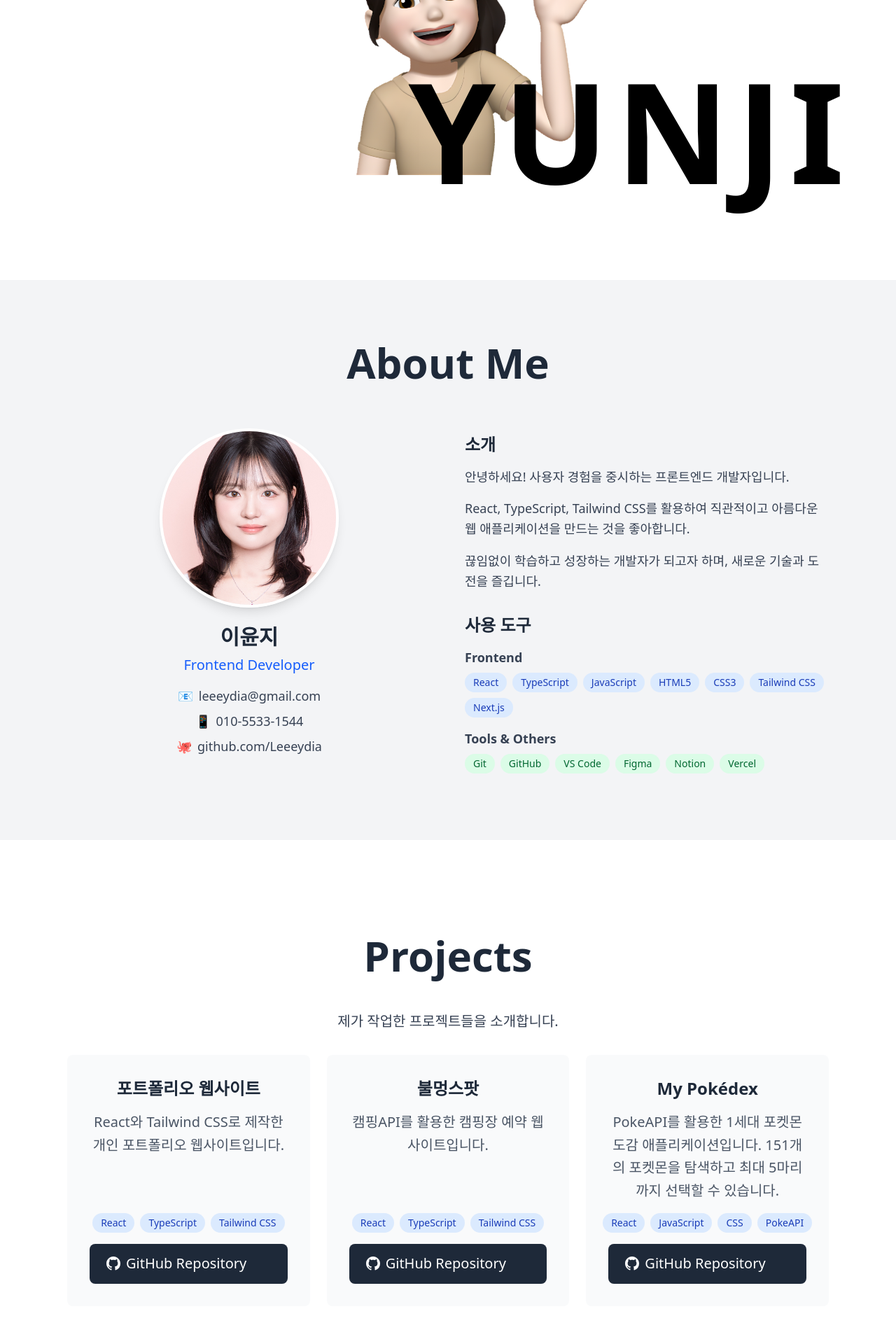
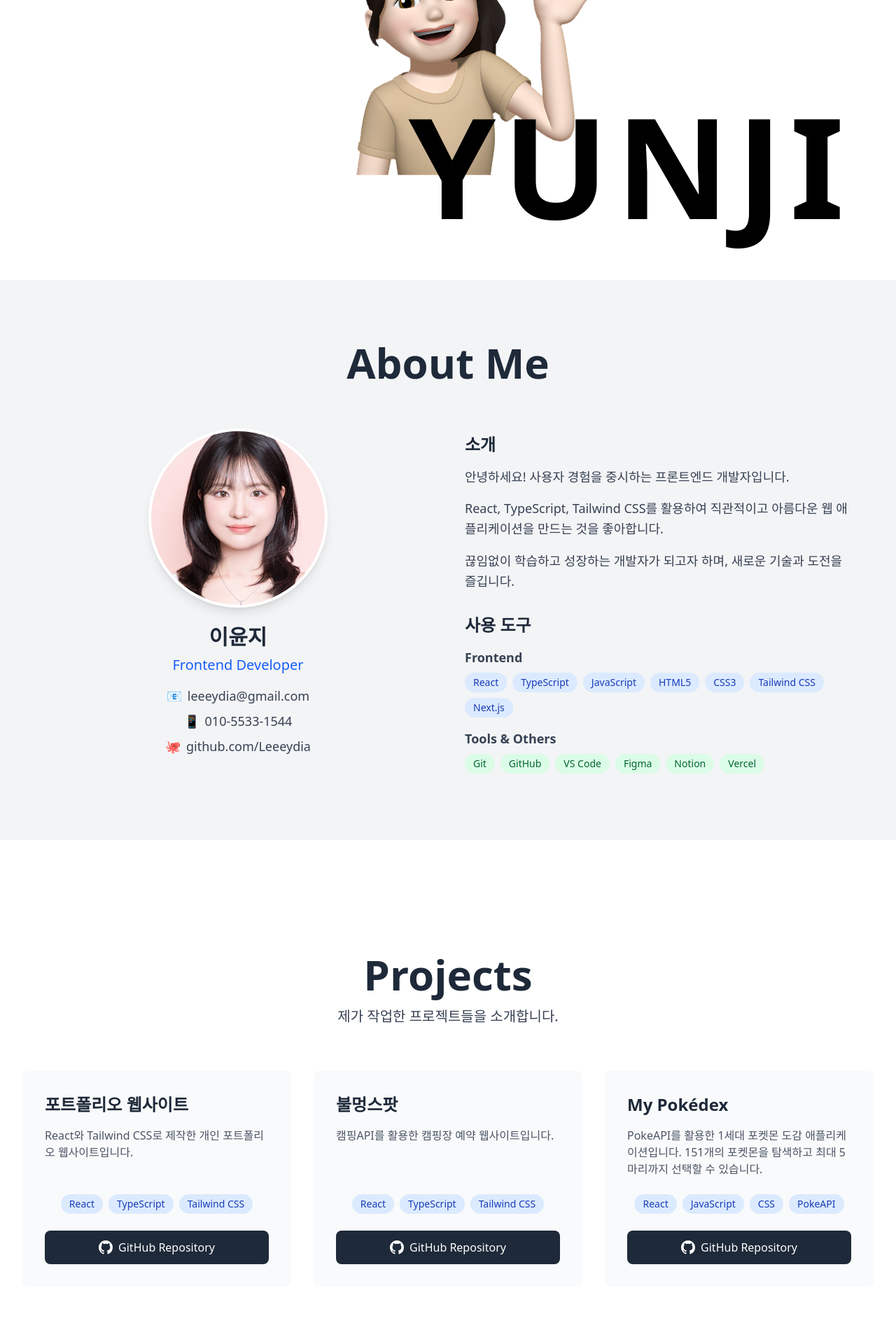
Before and after one commit to Leeeydia/yunji-portfolio, a React (Vite) app: page / in a window 1280 px wide. Shown: the part 400-2320 px from the top of the page at 70% size. Built offline with nearby package versions, Linux system fonts and the light colour scheme.

Commit message:
fix: 반응형 수정

```diff
--- a/src/components/Intro.tsx
+++ b/src/components/Intro.tsx
@@ -20,50 +20,49 @@ export default function Intro() {
   return (
     <section
       id="intro"
-      className="h-screen bg-white relative flex items-center justify-center pt-16"
+      className="h-screen bg-white relative flex items-center justify-center pt-16 px-4 sm:px-6 lg:px-8"
     >
       {/* LEE 텍스트 - 왼쪽 상단, 스크롤 시 왼쪽으로 이동 */}
       <div
-        className="absolute top-16 left-16 transition-transform duration-300"
+        className="absolute top-8 sm:top-12 lg:top-16 left-4 sm:left-8 lg:left-16 transition-transform duration-300"
         style={{
           transform: `translateX(-${leeTransform}px)`,
         }}
       >
-        <h1 className="text-[230px] font-black text-black pl-20 tracking-wider font-montserrat">
+        <h1 className="text-6xl sm:text-8xl md:text-9xl lg:text-[180px] xl:text-[230px] font-black text-black tracking-wider font-montserrat">
           LEE
         </h1>
       </div>
 
       {/* YUNJI 텍스트 - 오른쪽 하단, 스크롤 시 오른쪽으로 이동 */}
       <div
-        className="absolute bottom-16 right-16 transition-transform duration-300 z-20"
+        className="absolute bottom-8 sm:bottom-12 lg:bottom-16 right-4 sm:right-8 lg:right-16 transition-transform duration-300 z-20"
         style={{
           transform: `translateX(${yunjiTransform}px)`,
         }}
       >
-        <h1 className="text-[200px] font-black text-black tracking-wider font-montserrat">
+        <h1 className="text-5xl sm:text-7xl md:text-8xl lg:text-[160px] xl:text-[200px] font-black text-black tracking-wider font-montserrat">
           YUNJI
         </h1>
       </div>
 
       {/* Front-End Developer 텍스트 - 오른쪽 상단 (헤더 아래) */}
       <div
-        className="absolute top-24 right-8 transition-transform duration-300 z-20"
+        className="absolute top-16 sm:top-20 lg:top-24 right-4 sm:right-6 lg:right-8 transition-transform duration-300 z-20"
         style={{}}
       >
-        <h1 className="text-[60px] font-semibold text-gray-400 tracking-wider text-right font-poppins">
-          Front-End
-          <br />
-          Developer
+        <h1 className="text-lg sm:text-2xl md:text-3xl lg:text-4xl xl:text-[60px] font-semibold text-gray-400 tracking-wider text-right font-poppins leading-tight">
+          <span className="block">Front-End</span>
+          <span className="block">Developer</span>
         </h1>
       </div>
 
       {/* 캐릭터 이미지 - 중앙 */}
-      <div className="z-10">
+      <div className="z-10 flex items-center justify-center">
         <img
           src={characterImage}
           alt="Character"
-          className="w-[500px] h-[500px] object-contain"
+          className="w-60 h-60 sm:w-80 sm:h-80 md:w-96 md:h-96 lg:w-[450px] lg:h-[450px] xl:w-[500px] xl:h-[500px] object-contain"
         />
       </div>
     </section>
--- a/src/components/SectionAbout.tsx
+++ b/src/components/SectionAbout.tsx
@@ -4,30 +4,34 @@ export default function SectionAbout() {
   return (
     <section
       id="about"
-      className="min-h-screen bg-gray-100 flex items-center justify-center py-16"
+      className="min-h-screen bg-gray-100 flex items-center justify-center py-16 px-4 sm:px-6 lg:px-8"
     >
-      <div className="max-w-6xl mx-auto px-8">
-        <h2 className="text-6xl font-bold mb-16 text-gray-800 text-center">
+      <div className="max-w-6xl mx-auto w-full">
+        <h2 className="text-3xl sm:text-4xl md:text-5xl lg:text-6xl font-bold mb-12 lg:mb-16 text-gray-800 text-center">
           About Me
         </h2>
 
-        <div className="grid md:grid-cols-2 gap-12 items-center">
+        <div className="grid grid-cols-1 lg:grid-cols-2 gap-8 lg:gap-12 items-center">
           {/* 왼쪽: 프로필 사진 및 기본 정보 */}
           <div className="text-center">
-            <div className="mb-8">
+            <div className="mb-6 lg:mb-8">
               <img
                 src={profileImg}
                 alt="이윤지 프로필 사진"
-                className="w-64 h-64 rounded-full mx-auto mb-6 object-cover border-4 border-white shadow-lg"
+                className="w-48 h-48 sm:w-56 sm:h-56 md:w-64 md:h-64 rounded-full mx-auto mb-4 lg:mb-6 object-cover border-4 border-white shadow-lg"
               />
-              <h3 className="text-3xl font-bold text-gray-800 mb-2">이윤지</h3>
-              <p className="text-xl text-blue-600 mb-4">Frontend Developer</p>
-              <div className="space-y-2 text-lg text-gray-700">
-                <p className="flex items-center justify-center gap-2">
+              <h3 className="text-2xl sm:text-3xl font-bold text-gray-800 mb-2">
+                이윤지
+              </h3>
+              <p className="text-lg sm:text-xl text-blue-600 mb-4">
+                Frontend Developer
+              </p>
+              <div className="space-y-2 text-base sm:text-lg text-gray-700">
+                <p className="flex items-center justify-center gap-2 flex-wrap">
                   <span>📧</span>
                   <a
                     href="mailto:leeeydia@gmail.com"
-                    className="hover:text-blue-600 transition"
+                    className="hover:text-blue-600 transition break-all sm:break-normal"
                   >
                     leeeydia@gmail.com
                   </a>
@@ -41,13 +45,13 @@ export default function SectionAbout() {
                     010-5533-1544
                   </a>
                 </p>
-                <p className="flex items-center justify-center gap-2">
+                <p className="flex items-center justify-center gap-2 flex-wrap">
                   <span>🐙</span>
                   <a
                     href="https://github.com/Leeeydia"
                     target="_blank"
                     rel="noopener noreferrer"
-                    className="hover:text-blue-600 transition"
+                    className="hover:text-blue-600 transition break-all sm:break-normal"
                   >
                     github.com/Leeeydia
                   </a>
@@ -57,10 +61,12 @@ export default function SectionAbout() {
           </div>
 
           {/* 오른쪽: 소개 및 사용 도구 */}
-          <div className="space-y-8">
+          <div className="space-y-6 lg:space-y-8">
             <div>
-              <h4 className="text-2xl font-bold text-gray-800 mb-4">소개</h4>
-              <div className="text-lg text-gray-700 leading-relaxed space-y-4">
+              <h4 className="text-xl sm:text-2xl font-bold text-gray-800 mb-3 lg:mb-4">
+                소개
+              </h4>
+              <div className="text-base sm:text-lg text-gray-700 leading-relaxed space-y-3 lg:space-y-4">
                 <p>
                   안녕하세요! 사용자 경험을 중시하는 프론트엔드 개발자입니다.
                 </p>
@@ -76,12 +82,12 @@ export default function SectionAbout() {
             </div>
 
             <div>
-              <h4 className="text-2xl font-bold text-gray-800 mb-4">
+              <h4 className="text-xl sm:text-2xl font-bold text-gray-800 mb-3 lg:mb-4">
                 사용 도구
               </h4>
               <div className="space-y-4">
                 <div>
-                  <h5 className="text-lg font-semibold text-gray-700 mb-2">
+                  <h5 className="text-base sm:text-lg font-semibold text-gray-700 mb-2">
                     Frontend
                   </h5>
                   <div className="flex flex-wrap gap-2">
@@ -96,7 +102,7 @@ export default function SectionAbout() {
                     ].map((tool) => (
                       <span
                         key={tool}
-                        className="bg-blue-100 text-blue-800 px-3 py-1 rounded-full text-sm"
+                        className="bg-blue-100 text-blue-800 px-2 py-1 sm:px-3 sm:py-1 rounded-full text-xs sm:text-sm"
                       >
                         {tool}
                       </span>
@@ -105,7 +111,7 @@ export default function SectionAbout() {
                 </div>
 
                 <div className="w-full min-w-0">
-                  <h5 className="text-lg font-semibold text-gray-700 mb-2">
+                  <h5 className="text-base sm:text-lg font-semibold text-gray-700 mb-2">
                     Tools & Others
                   </h5>
                   <div className="flex flex-wrap gap-2">
@@ -119,7 +125,7 @@ export default function SectionAbout() {
                     ].map((tool) => (
                       <span
                         key={tool}
-                        className="bg-green-100 text-green-800 px-3 py-1 rounded-full text-sm break-words"
+                        className="bg-green-100 text-green-800 px-2 py-1 sm:px-3 sm:py-1 rounded-full text-xs sm:text-sm break-words"
                       >
                         {tool}
                       </span>
--- a/src/components/SectionProjects.tsx
+++ b/src/components/SectionProjects.tsx
@@ -2,28 +2,35 @@ export default function SectionProjects() {
   return (
     <section
       id="projects"
-      className="h-screen bg-white flex items-center justify-center"
+      className="min-h-screen bg-white flex items-center justify-center py-16 px-4 sm:px-6 lg:px-8"
     >
-      <div className="max-w-6xl mx-auto px-8 text-center">
-        <h2 className="text-6xl font-bold mb-12 text-gray-800">Projects</h2>
-        <div className="text-xl text-gray-700 leading-relaxed">
-          <p className="mb-8">제가 작업한 프로젝트들을 소개합니다.</p>
-          <div className="grid md:grid-cols-3 lg:grid-cols-3 gap-6">
-            <div className="bg-gray-50 p-8 rounded-lg flex flex-col h-full">
-              <h3 className="text-2xl font-bold mb-4 text-gray-800">
+      <div className="max-w-7xl mx-auto w-full">
+        <div className="text-center mb-12 lg:mb-16">
+          <h2 className="text-3xl sm:text-4xl md:text-5xl lg:text-6xl font-bold text-gray-800 mb-4">
+            Projects
+          </h2>
+          <p className="text-lg sm:text-xl text-gray-700 max-w-2xl mx-auto">
+            제가 작업한 프로젝트들을 소개합니다.
+          </p>
+        </div>
+
+        <div className="grid grid-cols-1 md:grid-cols-2 xl:grid-cols-3 gap-6 lg:gap-8">
+          {/* 포트폴리오 웹사이트 */}
+          <div className="bg-gray-50 p-6 sm:p-8 rounded-lg flex flex-col h-full hover:shadow-lg transition-shadow duration-300">
+            <h3 className="text-xl sm:text-2xl font-bold mb-4 text-gray-800">
               포트폴리오 웹사이트
             </h3>
-              <p className="text-gray-600 mb-4 flex-grow">
+            <p className="text-gray-600 mb-6 flex-grow text-sm sm:text-base">
               React와 Tailwind CSS로 제작한 개인 포트폴리오 웹사이트입니다.
             </p>
-              <div className="flex gap-2 justify-center mb-4">
-                <span className="bg-blue-100 text-blue-800 px-3 py-1 rounded-full text-sm">
+            <div className="flex flex-wrap gap-2 justify-center mb-6">
+              <span className="bg-blue-100 text-blue-800 px-2 py-1 sm:px-3 sm:py-1 rounded-full text-xs sm:text-sm">
                 React
               </span>
-                <span className="bg-blue-100 text-blue-800 px-3 py-1 rounded-full text-sm">
+              <span className="bg-blue-100 text-blue-800 px-2 py-1 sm:px-3 sm:py-1 rounded-full text-xs sm:text-sm">
                 TypeScript
               </span>
-                <span className="bg-blue-100 text-blue-800 px-3 py-1 rounded-full text-sm">
+              <span className="bg-blue-100 text-blue-800 px-2 py-1 sm:px-3 sm:py-1 rounded-full text-xs sm:text-sm">
                 Tailwind CSS
               </span>
             </div>
@@ -31,33 +38,36 @@ export default function SectionProjects() {
               href="https://github.com/Leeeydia/yunji-portfolio"
               target="_blank"
               rel="noopener noreferrer"
-                className="inline-flex items-center gap-2 bg-gray-800 text-white px-6 py-3 rounded-lg hover:bg-gray-700 transition"
+              className="inline-flex items-center justify-center gap-2 bg-gray-800 text-white px-4 py-2 sm:px-6 sm:py-3 rounded-lg hover:bg-gray-700 transition text-sm sm:text-base"
             >
               <svg
-                  className="w-5 h-5"
+                className="w-4 h-4 sm:w-5 sm:h-5"
                 fill="currentColor"
                 viewBox="0 0 24 24"
               >
                 <path d="M12 0C5.37 0 0 5.37 0 12c0 5.31 3.435 9.795 8.205 11.385.6.105.825-.255.825-.57 0-.285-.015-1.23-.015-2.235-3.015.555-3.795-.735-4.035-1.41-.135-.345-.72-1.41-1.23-1.695-.42-.225-1.02-.78-.015-.795.945-.015 1.62.87 1.845 1.23 1.08 1.815 2.805 1.305 3.495.99.105-.78.42-1.305.765-1.605-2.67-.3-5.46-1.335-5.46-5.925 0-1.305.465-2.385 1.23-3.225-.12-.3-.54-1.53.12-3.18 0 0 1.005-.315 3.3 1.23.96-.27 1.98-.405 3-.405s2.04.135 3 .405c2.295-1.56 3.3-1.23 3.3-1.23.66 1.65.24 2.88.12 3.18.765.84 1.23 1.905 1.23 3.225 0 4.605-2.805 5.625-5.475 5.925.435.375.81 1.095.81 2.22 0 1.605-.015 2.895-.015 3.3 0 .315.225.69.825.57A12.02 12.02 0 0024 12c0-6.63-5.37-12-12-12z" />
               </svg>
-                GitHub Repository
+              <span className="hidden sm:inline">GitHub Repository</span>
+              <span className="sm:hidden">GitHub</span>
             </a>
           </div>
-            <div className="bg-gray-50 p-8 rounded-lg flex flex-col h-full">
-              <h3 className="text-2xl font-bold mb-4 text-gray-800">
+
+          {/* 불멍스팟 */}
+          <div className="bg-gray-50 p-6 sm:p-8 rounded-lg flex flex-col h-full hover:shadow-lg transition-shadow duration-300">
+            <h3 className="text-xl sm:text-2xl font-bold mb-4 text-gray-800">
               불멍스팟
             </h3>
-              <p className="text-gray-600 mb-4 flex-grow">
+            <p className="text-gray-600 mb-6 flex-grow text-sm sm:text-base">
               캠핑API를 활용한 캠핑장 예약 웹사이트입니다.
             </p>
-              <div className="flex gap-2 justify-center mb-4">
-                <span className="bg-blue-100 text-blue-800 px-3 py-1 rounded-full text-sm">
+            <div className="flex flex-wrap gap-2 justify-center mb-6">
+              <span className="bg-blue-100 text-blue-800 px-2 py-1 sm:px-3 sm:py-1 rounded-full text-xs sm:text-sm">
                 React
               </span>
-                <span className="bg-blue-100 text-blue-800 px-3 py-1 rounded-full text-sm">
+              <span className="bg-blue-100 text-blue-800 px-2 py-1 sm:px-3 sm:py-1 rounded-full text-xs sm:text-sm">
                 TypeScript
               </span>
-                <span className="bg-blue-100 text-blue-800 px-3 py-1 rounded-full text-sm">
+              <span className="bg-blue-100 text-blue-800 px-2 py-1 sm:px-3 sm:py-1 rounded-full text-xs sm:text-sm">
                 Tailwind CSS
               </span>
             </div>
@@ -65,37 +75,40 @@ export default function SectionProjects() {
               href="https://github.com/Leeeydia/fire-spot"
               target="_blank"
               rel="noopener noreferrer"
-                className="inline-flex items-center gap-2 bg-gray-800 text-white px-6 py-3 rounded-lg hover:bg-gray-700 transition"
+              className="inline-flex items-center justify-center gap-2 bg-gray-800 text-white px-4 py-2 sm:px-6 sm:py-3 rounded-lg hover:bg-gray-700 transition text-sm sm:text-base"
             >
               <svg
-                  className="w-5 h-5"
+                className="w-4 h-4 sm:w-5 sm:h-5"
                 fill="currentColor"
                 viewBox="0 0 24 24"
               >
                 <path d="M12 0C5.37 0 0 5.37 0 12c0 5.31 3.435 9.795 8.205 11.385.6.105.825-.255.825-.57 0-.285-.015-1.23-.015-2.235-3.015.555-3.795-.735-4.035-1.41-.135-.345-.72-1.41-1.23-1.695-.42-.225-1.02-.78-.015-.795.945-.015 1.62.87 1.845 1.23 1.08 1.815 2.805 1.305 3.495.99.105-.78.42-1.305.765-1.605-2.67-.3-5.46-1.335-5.46-5.925 0-1.305.465-2.385 1.23-3.225-.12-.3-.54-1.53.12-3.18 0 0 1.005-.315 3.3 1.23.96-.27 1.98-.405 3-.405s2.04.135 3 .405c2.295-1.56 3.3-1.23 3.3-1.23.66 1.65.24 2.88.12 3.18.765.84 1.23 1.905 1.23 3.225 0 4.605-2.805 5.625-5.475 5.925.435.375.81 1.095.81 2.22 0 1.605-.015 2.895-.015 3.3 0 .315.225.69.825.57A12.02 12.02 0 0024 12c0-6.63-5.37-12-12-12z" />
               </svg>
-                GitHub Repository
+              <span className="hidden sm:inline">GitHub Repository</span>
+              <span className="sm:hidden">GitHub</span>
             </a>
           </div>
-            <div className="bg-gray-50 p-8 rounded-lg flex flex-col h-full">
-              <h3 className="text-2xl font-bold mb-4 text-gray-800">
+
+          {/* My Pokédex */}
+          <div className="bg-gray-50 p-6 sm:p-8 rounded-lg flex flex-col h-full hover:shadow-lg transition-shadow duration-300 md:col-span-2 xl:col-span-1">
+            <h3 className="text-xl sm:text-2xl font-bold mb-4 text-gray-800">
               My Pokédex
             </h3>
-              <p className="text-gray-600 mb-4 flex-grow">
+            <p className="text-gray-600 mb-6 flex-grow text-sm sm:text-base">
               PokeAPI를 활용한 1세대 포켓몬 도감 애플리케이션입니다. 151개의
               포켓몬을 탐색하고 최대 5마리까지 선택할 수 있습니다.
             </p>
-              <div className="flex gap-2 justify-center mb-4">
-                <span className="bg-blue-100 text-blue-800 px-3 py-1 rounded-full text-sm">
+            <div className="flex flex-wrap gap-2 justify-center mb-6">
+              <span className="bg-blue-100 text-blue-800 px-2 py-1 sm:px-3 sm:py-1 rounded-full text-xs sm:text-sm">
                 React
               </span>
-                <span className="bg-blue-100 text-blue-800 px-3 py-1 rounded-full text-sm">
+              <span className="bg-blue-100 text-blue-800 px-2 py-1 sm:px-3 sm:py-1 rounded-full text-xs sm:text-sm">
                 JavaScript
               </span>
-                <span className="bg-blue-100 text-blue-800 px-3 py-1 rounded-full text-sm">
+              <span className="bg-blue-100 text-blue-800 px-2 py-1 sm:px-3 sm:py-1 rounded-full text-xs sm:text-sm">
                 CSS
               </span>
-                <span className="bg-blue-100 text-blue-800 px-3 py-1 rounded-full text-sm">
+              <span className="bg-blue-100 text-blue-800 px-2 py-1 sm:px-3 sm:py-1 rounded-full text-xs sm:text-sm">
                 PokeAPI
               </span>
             </div>
@@ -103,18 +116,18 @@ export default function SectionProjects() {
               href="https://github.com/Leeeydia/my-pokedex"
               target="_blank"
               rel="noopener noreferrer"
-                className="inline-flex items-center gap-2 bg-gray-800 text-white px-6 py-3 rounded-lg hover:bg-gray-700 transition"
+              className="inline-flex items-center justify-center gap-2 bg-gray-800 text-white px-4 py-2 sm:px-6 sm:py-3 rounded-lg hover:bg-gray-700 transition text-sm sm:text-base"
             >
               <svg
-                  className="w-5 h-5"
+                className="w-4 h-4 sm:w-5 sm:h-5"
                 fill="currentColor"
                 viewBox="0 0 24 24"
               >
                 <path d="M12 0C5.37 0 0 5.37 0 12c0 5.31 3.435 9.795 8.205 11.385.6.105.825-.255.825-.57 0-.285-.015-1.23-.015-2.235-3.015.555-3.795-.735-4.035-1.41-.135-.345-.72-1.41-1.23-1.695-.42-.225-1.02-.78-.015-.795.945-.015 1.62.87 1.845 1.23 1.08 1.815 2.805 1.305 3.495.99.105-.78.42-1.305.765-1.605-2.67-.3-5.46-1.335-5.46-5.925 0-1.305.465-2.385 1.23-3.225-.12-.3-.54-1.53.12-3.18 0 0 1.005-.315 3.3 1.23.96-.27 1.98-.405 3-.405s2.04.135 3 .405c2.295-1.56 3.3-1.23 3.3-1.23.66 1.65.24 2.88.12 3.18.765.84 1.23 1.905 1.23 3.225 0 4.605-2.805 5.625-5.475 5.925.435.375.81 1.095.81 2.22 0 1.605-.015 2.895-.015 3.3 0 .315.225.69.825.57A12.02 12.02 0 0024 12c0-6.63-5.37-12-12-12z" />
               </svg>
-                GitHub Repository
+              <span className="hidden sm:inline">GitHub Repository</span>
+              <span className="sm:hidden">GitHub</span>
             </a>
-            </div>
           </div>
         </div>
       </div>
```
Also changed, not shown: src/components/Footer.tsx (+18 -10 lines). Lines whose indentation alone changed are shown as unchanged.
